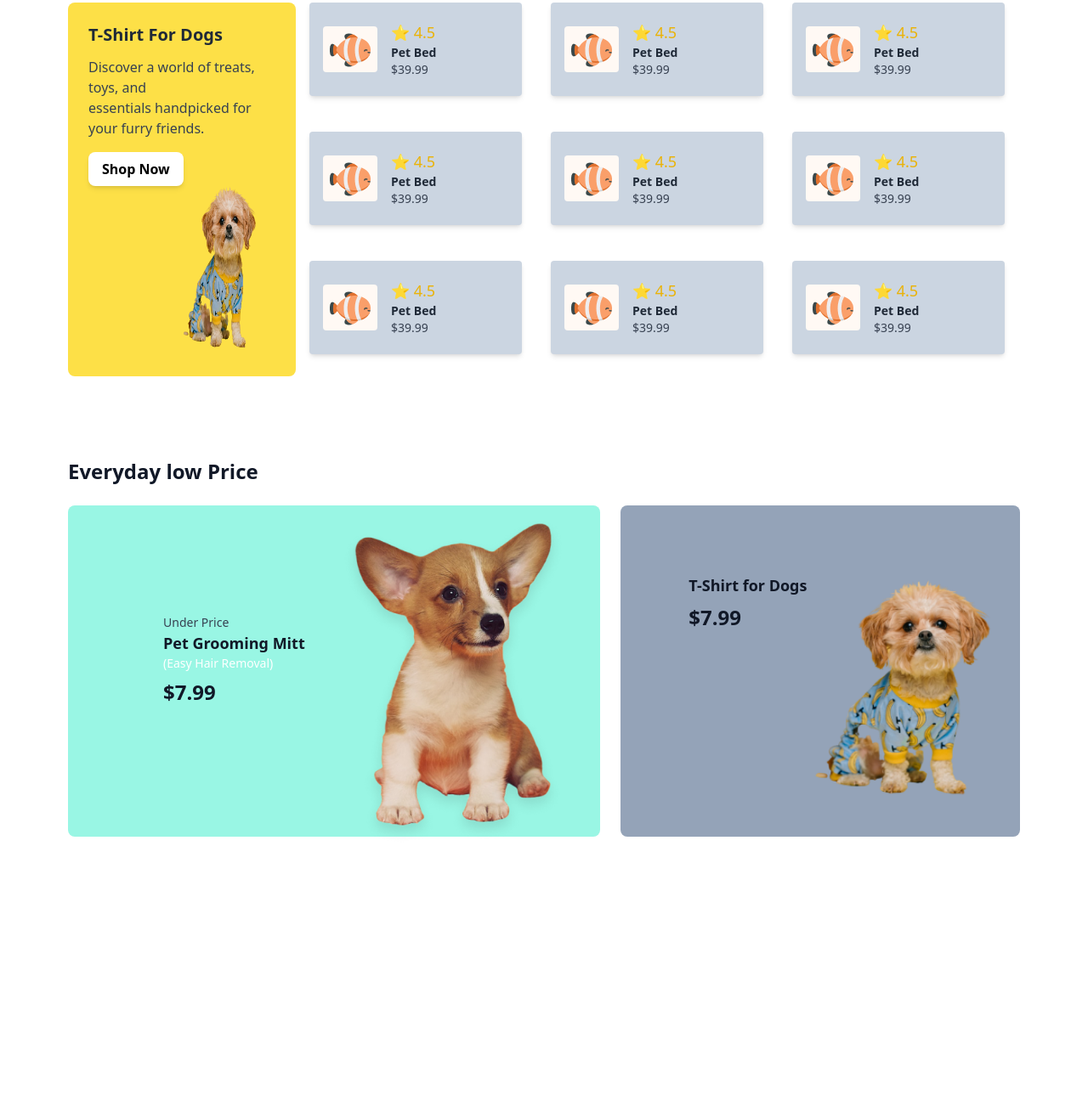
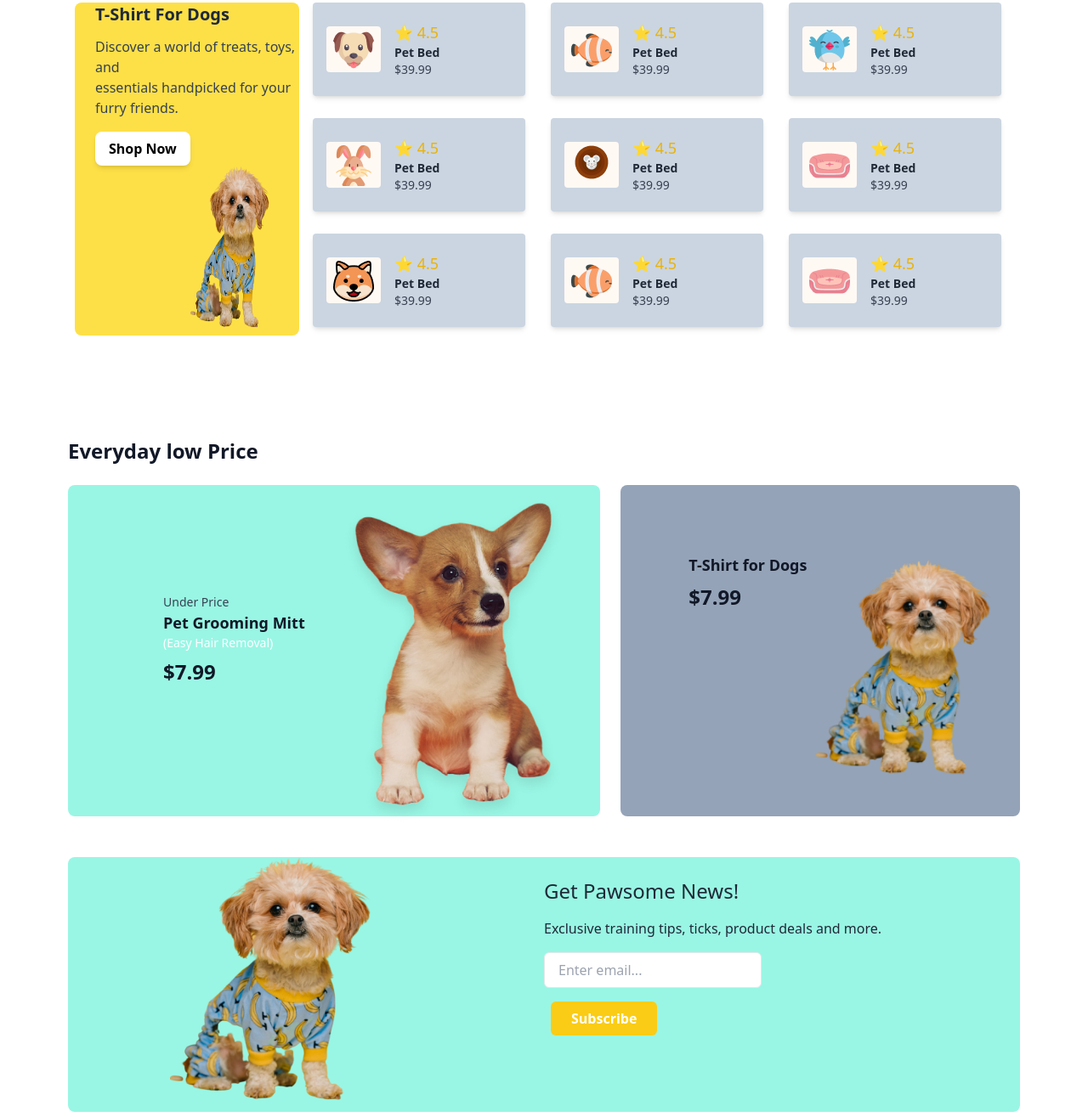
Before and after one commit to dinislam2345/Assignment_Category_0001, a plain HTML site: page index.html in a window 1280 px wide. Shown: the part 1165-2480 px from the top of the page at 85% size. Before the commit the page ends 2173 px from the top, so only its background shows below. Drawn offline with nearby package versions, Linux system fonts and the light colour scheme.

Commit message:
first commit

```diff
--- a/index.html
+++ b/index.html
@@ -190,12 +190,12 @@
 </section>
 
 <!-- Trending Pet Products Section -->
-<section class="container mx-auto py-12 bg-cream lg:px-20">
+<section class="w-full max-w-6xl p-6 container mx-auto py-12 bg-cream ">
   <h2 class="text-2xl font-bold text-black mb-6">Trending Pet Products</h2>
   <div class="grid grid-cols-1 lg:grid-cols-4 gap-4">
 
       <!-- Featured Product-->
-      <div class="bg-yellow-300 p-6 rounded-lg flex flex-col justify-between">
+      <div class="bg-yellow-300 pl-6 rounded-lg flex flex-col justify-between">
           <div class="w-flex-1 ">
             <h3 class="text-xl font-semibold mb-3">T-Shirt For Dogs</h3>
           <p class="text-gray-700">Discover a world of treats, toys, and <br> essentials handpicked for your furry friends.</p>
@@ -207,25 +207,14 @@
             <img class=" w-[244px] h-[200px] " src="c1-assets/cute-pet-mid.png" alt="Dog T-shirt">
           </div>
       </div>
-      <!-- <div class="bg-[#F9DF8A] w-[424px] h-[402px] px-4 rounded-lg flex ">
-        <div class="w-2/7 py-10 ">
-          <h3 class="text-4xl  font-bold mb-3">T-Shirt For Dogs</h3>
-                    <p class="text-gray-700">Discover a world of treats, toys, and <br> essentials handpicked for your furry friends.</p>
-                    <button class="mt-6 px-4 py-2 bg-white text-black font-semibold rounded-lg shadow-md hover:bg-gray-200 transition">
-                        Shop Now
-                      </button>
-                    </div>
-                 <div class="w-flex-1 pt-16 pl-18 absolute ml-40 mt-20 pl-8">
-                      <img class="max-w-[200px] mx-auto rounded-lg" src="c1-assets/cute-pet-mid.png" alt="">
-                 </div>
-      </div> -->
+
       <!-- Product Cards -->
       <div class="grid grid-cols-2 md:grid-cols-3 lg:grid-cols-3 gap-4 col-span-3">
           <!-- Single Product Card -->
           <div class="bg-slate-300 w-[250px] h-[110px] flex  shadow-md items-center justify-start px-4  gap-4 rounded">
 
             <div class="bg-[#FFF9F4] rounded w-[64px] h-[54px]">
-              <img src="c1-assets/fish-cartoon.png" alt="Pet Bed" class="mx-auto pt-1">
+              <img src="c1-assets/dog-cartoon.png" alt="Pet Bed" class="mx-auto pt-1">
             </div>
               <div class=" items-center justify-center text-sm">
                   <span class="text-yellow-500 text-lg">⭐ 4.5</span>
@@ -251,7 +240,59 @@
           <div class="bg-slate-300 w-[250px] h-[110px] flex  shadow-md items-center justify-start px-4  gap-4 rounded">
 
             <div class="bg-[#FFF9F4] rounded w-[64px] h-[54px]">
-              <img src="c1-assets/fish-cartoon.png" alt="Pet Bed" class="mx-auto pt-1">
+              <img src="c1-assets/bird-cartoon.png" alt="Pet Bed" class="mx-auto pt-1">
+            </div>
+              <div class=" items-center justify-center text-sm">
+                  <span class="text-yellow-500 text-lg">⭐ 4.5</span>
+                  <h4 class="font-semibold">Pet Bed</h4>
+              <p class="text-gray-700">$39.99</p>
+              </div>
+
+
+          </div>
+          <div class="bg-slate-300 w-[250px] h-[110px] flex  shadow-md items-center justify-start px-4  gap-4 rounded">
+
+            <div class="bg-[#FFF9F4] rounded w-[64px] h-[54px]">
+              <img src="c1-assets/rabbit-cartoon.png" alt="Pet Bed" class="mx-auto pt-1">
+            </div>
+              <div class=" items-center justify-center text-sm">
+                  <span class="text-yellow-500 text-lg">⭐ 4.5</span>
+                  <h4 class="font-semibold">Pet Bed</h4>
+              <p class="text-gray-700">$39.99</p>
+              </div>
+
+
+          </div>
+          <div class="bg-slate-300 w-[250px] h-[110px] flex  shadow-md items-center justify-start px-4  gap-4 rounded">
+
+            <div class="bg-[#FFF9F4] rounded w-[64px] h-[54px]">
+              <img src="c1-assets/mouse-cartoon.png" alt="Pet Bed" class="mx-auto pt-1">
+            </div>
+              <div class=" items-center justify-center text-sm">
+                  <span class="text-yellow-500 text-lg">⭐ 4.5</span>
+                  <h4 class="font-semibold">Pet Bed</h4>
+              <p class="text-gray-700">$39.99</p>
+              </div>
+
+
+          </div>
+          <div class="bg-slate-300 w-[250px] h-[110px] flex  shadow-md items-center justify-start px-4  gap-4 rounded">
+
+            <div class="bg-[#FFF9F4] rounded w-[64px] h-[54px]">
+              <img src="c1-assets/pet-couch.png" alt="Pet Bed" class="mx-auto pt-1">
+            </div>
+              <div class=" items-center justify-center text-sm">
+                  <span class="text-yellow-500 text-lg">⭐ 4.5</span>
+                  <h4 class="font-semibold">Pet Bed</h4>
+              <p class="text-gray-700">$39.99</p>
+              </div>
+
+
+          </div>
+          <div class="bg-slate-300 w-[250px] h-[110px] flex  shadow-md items-center justify-start px-4  gap-4 rounded">
+
+            <div class="bg-[#FFF9F4] rounded w-[64px] h-[54px]">
+              <img src="c1-assets/cat-cartoon.png" alt="Pet Bed" class="mx-auto pt-1">
             </div>
               <div class=" items-center justify-center text-sm">
                   <span class="text-yellow-500 text-lg">⭐ 4.5</span>
@@ -277,59 +318,7 @@
           <div class="bg-slate-300 w-[250px] h-[110px] flex  shadow-md items-center justify-start px-4  gap-4 rounded">
 
             <div class="bg-[#FFF9F4] rounded w-[64px] h-[54px]">
-              <img src="c1-assets/fish-cartoon.png" alt="Pet Bed" class="mx-auto pt-1">
-            </div>
-              <div class=" items-center justify-center text-sm">
-                  <span class="text-yellow-500 text-lg">⭐ 4.5</span>
-                  <h4 class="font-semibold">Pet Bed</h4>
-              <p class="text-gray-700">$39.99</p>
-              </div>
-
-
-          </div>
-          <div class="bg-slate-300 w-[250px] h-[110px] flex  shadow-md items-center justify-start px-4  gap-4 rounded">
-
-            <div class="bg-[#FFF9F4] rounded w-[64px] h-[54px]">
-              <img src="c1-assets/fish-cartoon.png" alt="Pet Bed" class="mx-auto pt-1">
-            </div>
-              <div class=" items-center justify-center text-sm">
-                  <span class="text-yellow-500 text-lg">⭐ 4.5</span>
-                  <h4 class="font-semibold">Pet Bed</h4>
-              <p class="text-gray-700">$39.99</p>
-              </div>
-
-
-          </div>
-          <div class="bg-slate-300 w-[250px] h-[110px] flex  shadow-md items-center justify-start px-4  gap-4 rounded">
-
-            <div class="bg-[#FFF9F4] rounded w-[64px] h-[54px]">
-              <img src="c1-assets/fish-cartoon.png" alt="Pet Bed" class="mx-auto pt-1">
-            </div>
-              <div class=" items-center justify-center text-sm">
-                  <span class="text-yellow-500 text-lg">⭐ 4.5</span>
-                  <h4 class="font-semibold">Pet Bed</h4>
-              <p class="text-gray-700">$39.99</p>
-              </div>
-
-
-          </div>
-          <div class="bg-slate-300 w-[250px] h-[110px] flex  shadow-md items-center justify-start px-4  gap-4 rounded">
-
-            <div class="bg-[#FFF9F4] rounded w-[64px] h-[54px]">
-              <img src="c1-assets/fish-cartoon.png" alt="Pet Bed" class="mx-auto pt-1">
-            </div>
-              <div class=" items-center justify-center text-sm">
-                  <span class="text-yellow-500 text-lg">⭐ 4.5</span>
-                  <h4 class="font-semibold">Pet Bed</h4>
-              <p class="text-gray-700">$39.99</p>
-              </div>
-
-
-          </div>
-          <div class="bg-slate-300 w-[250px] h-[110px] flex  shadow-md items-center justify-start px-4  gap-4 rounded">
-
-            <div class="bg-[#FFF9F4] rounded w-[64px] h-[54px]">
-              <img src="c1-assets/fish-cartoon.png" alt="Pet Bed" class="mx-auto pt-1">
+              <img src="c1-assets/pet-couch.png" alt="Pet Bed" class="mx-auto pt-1">
             </div>
               <div class=" items-center justify-center text-sm">
                   <span class="text-yellow-500 text-lg">⭐ 4.5</span>
@@ -346,7 +335,7 @@
   </div>
 </section>
 
-<section class=" container mx-auto mt-12 lg:px-20">
+<section class=" p-6 container mx-auto mt-12 lg:px-20">
 <!-- Title -->
 <h2 class="text-2xl font-bold text-gray-900 mb-6">Everyday low Price</h2>
 
@@ -385,11 +374,61 @@
 
 </section>
 
+</main>
 
-</main>
-<footer>
+<!-- Upper Section: Newsletter Subscription -->
+<section class="mx-auto p-6 lg:px-20 " >
+  <div class="container justify-between flex h-[300px] bg-teal-200 rounded-lg lg:px-20">
+    <div class="px-10">
+      <img class="w-[244px] h-[300px]" src="c1-assets/cute-pet-mid.png" alt="">
+    </div>
+    <div class="w-3/6 py-6">
+      <h3 class="text-2xl">Get Pawsome News!</h3>
+      <p class="mt-4">Exclusive training tips, ticks, product deals and more.</p>
+      <input type="email" placeholder="Enter email..."
+                  class="px-4 py-2 border rounded-md focus:ring-2 focus:ring-yellow-400 focus:outline-none w-full md:w-64 mt-4">
+                  <br>
+              <button class="bg-yellow-400 hover:bg-yellow-500 text-white font-semibold px-6 py-2 rounded-md mt-4 md:mt-4 md:ml-2">
+                  Subscribe
+              </button>
+    </div>
+  </div>
+</section>
+<!-- Footer Section -->
+<footer class="bg-yellow-200 py-10">
+  <div class="max-w-6xl  mt-64 mx-auto h-[300px] px-6 mt-12">
 
+      <div class="grid md:grid-cols-3 gap-6">
+
+          <!-- Left Section -->
+          <div>
+              <h2 class="flex items-center text-lg font-semibold text-gray-800">
+                  <span class="mr-2"><img src="c1-assets/logo-footer.png" alt=""></span> Browse <span class="text-yellow-500">4</span> Pets
+              </h2>
+              <p class="text-gray-600 mt-2">
+                  Discover a world of treats, toys, and essentials handpicked for your furry friends.
+              </p>
+          </div>
+          <!-- Center Links -->
+          <div>
+              <ul class="space-y-2 text-gray-700">
+                  <li><a href="#" class="hover:text-gray-900">Find a pet</a></li>
+                  <li><a href="#" class="hover:text-gray-900">Breeds</a></li>
+                  <li><a href="#" class="hover:text-gray-900">Contact us</a></li>
+              </ul>
+          </div>
+          <!-- Right Section: Social Media -->
+          <div class="text-gray-700">
+              <p class="font-semibold">Follow Us</p>
+              <div class="flex space-x-4 mt-2">
+                  <a href="#" class="text-gray-700 hover:text-gray-900"><i class="fa-brands fa-facebook"></i></a>
+                  <a href="#" class="text-gray-700 hover:text-gray-900"><i class="fab fa-instagram"></i></a>
+                  <a href="#" class="text-gray-700 hover:text-gray-900"><i class="fab fa-linkedin"></i></a>
+                  <a href="#" class="text-gray-700 hover:text-gray-900"><i class="fab fa-youtube"></i></a>
+              </div>
+          </div>
+      </div>
+  </div>
 </footer>
-
 </body>
 </html>
```
